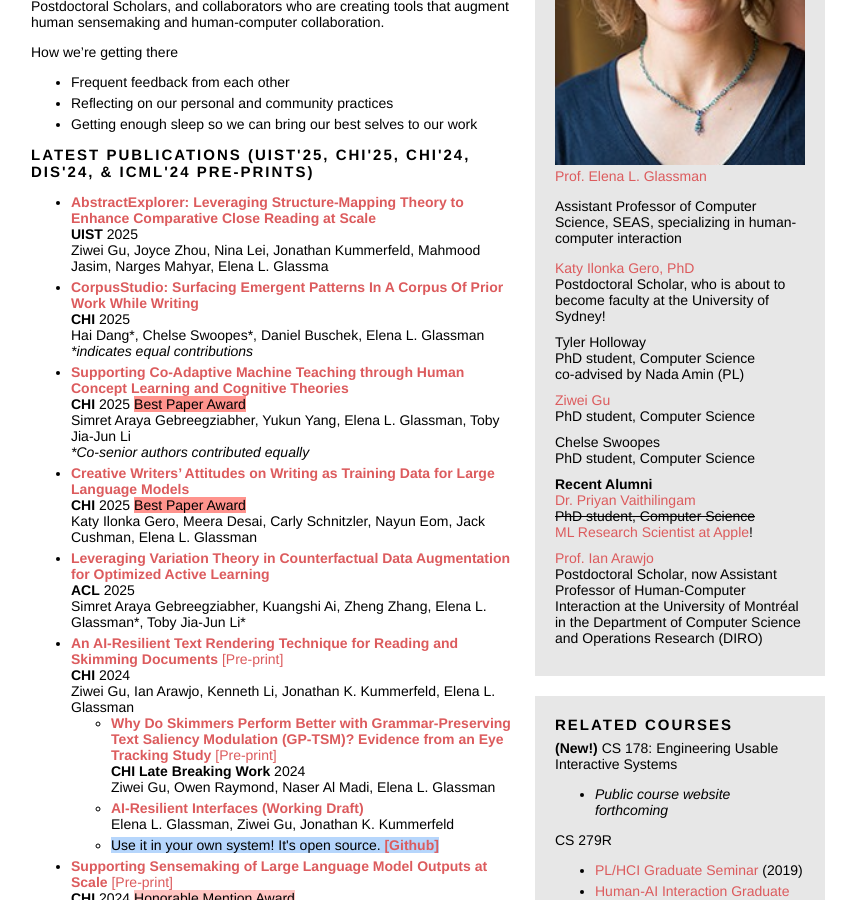
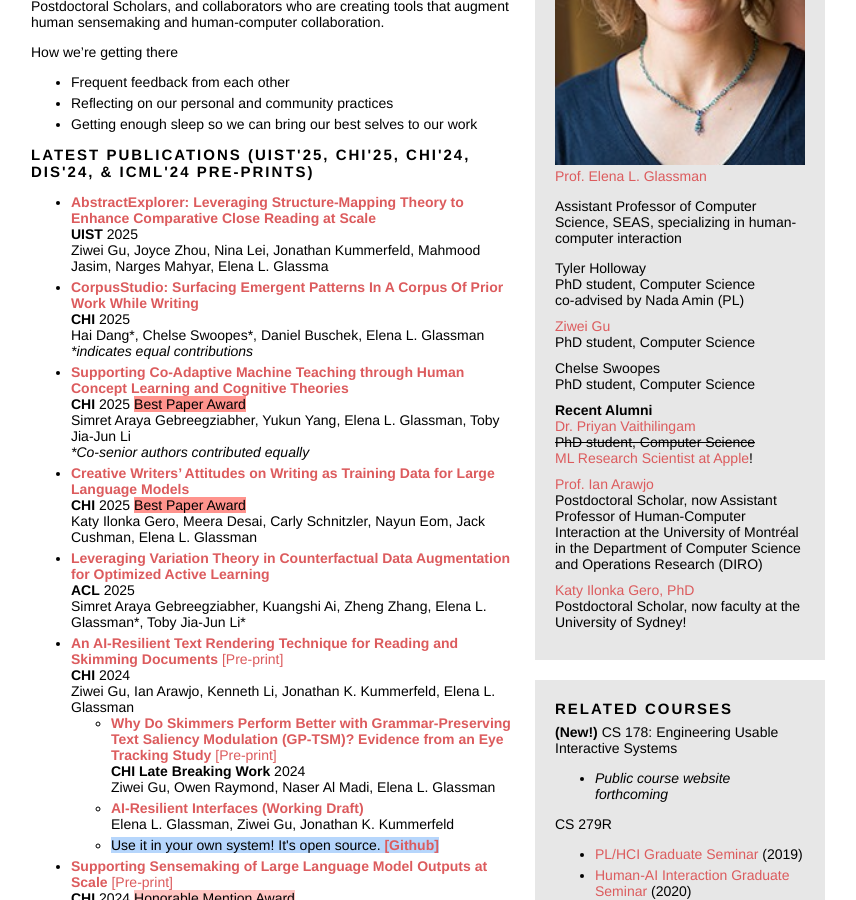
Before and after one commit to eglassman/eglassman.github.io, a Jekyll site: the page built from index.html, in a window 1280 px wide and 900 px high, scrolled down 502 px. Shown: the whole window, without its empty margins (212-1068 px from the left). Built offline with Jekyll 4.4.1, drawn with Linux system fonts in a browser that asks for light colours.

Commit message:
moved Katy to alumni

```diff
--- a/index.html
+++ b/index.html
@@ -516,14 +516,7 @@ Problems at Scale</b> [PDF]</a>
       </div>
     </div>
 
-    <div class="margin-bottom">
-      <div class="slightlybold">
-        <a href="https://www.katygero.com/">Katy Ilonka Gero, PhD</a>
-      </div>
-      <div>
-        Postdoctoral Scholar, who is about to become faculty at the University of Sydney!
-      </div>
-    </div>
+
 
 
     <div class="margin-bottom">
@@ -578,7 +571,16 @@ Problems at Scale</b> [PDF]</a>
         Postdoctoral Scholar, now Assistant Professor of Human-Computer Interaction at the University of Montréal in the Department of Computer Science and Operations Research (DIRO)
       </div>
     </div>
+    <div class="margin-bottom">
+      <div class="slightlybold">
+        <a href="https://www.katygero.com/">Katy Ilonka Gero, PhD</a>
+      </div>
+      <div>
+        Postdoctoral Scholar, now faculty at the University of Sydney!
+      </div>
     </div>
+    </div>
+
 
     <div class="box">
       <div class="header lead">
```
